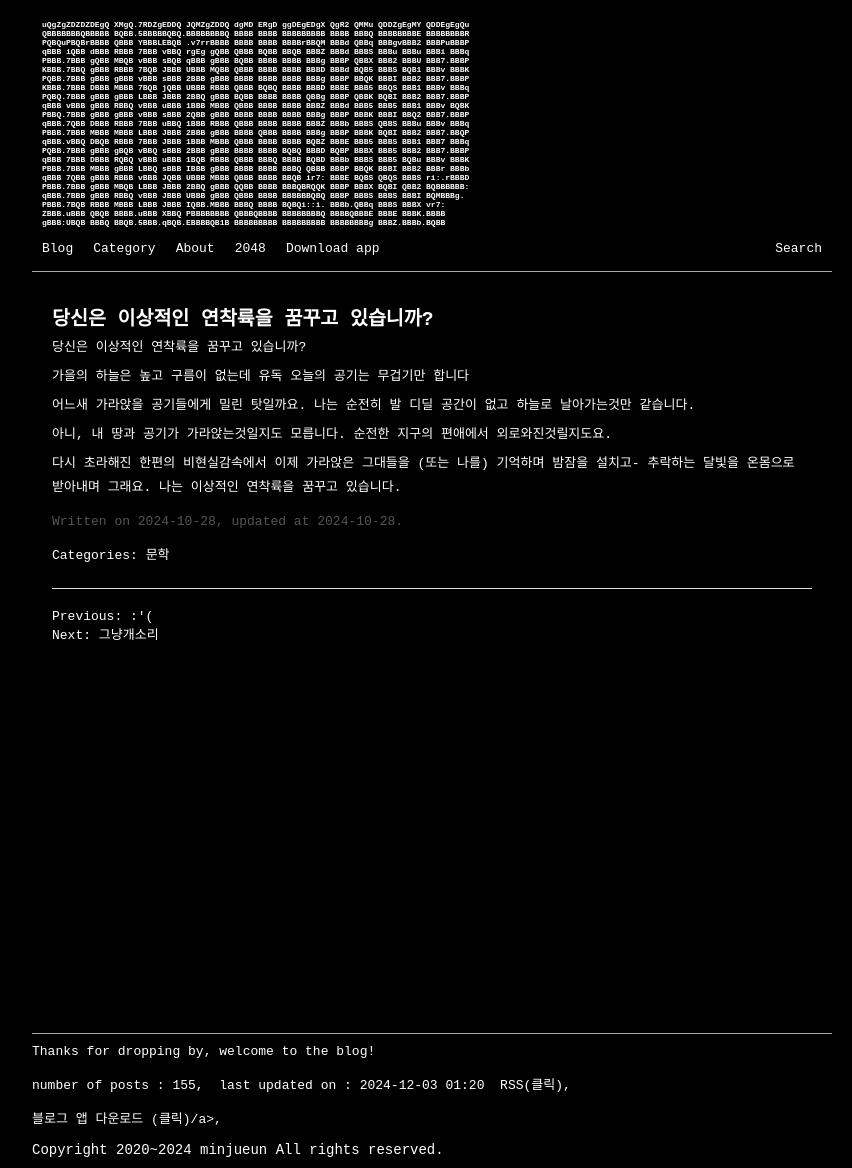
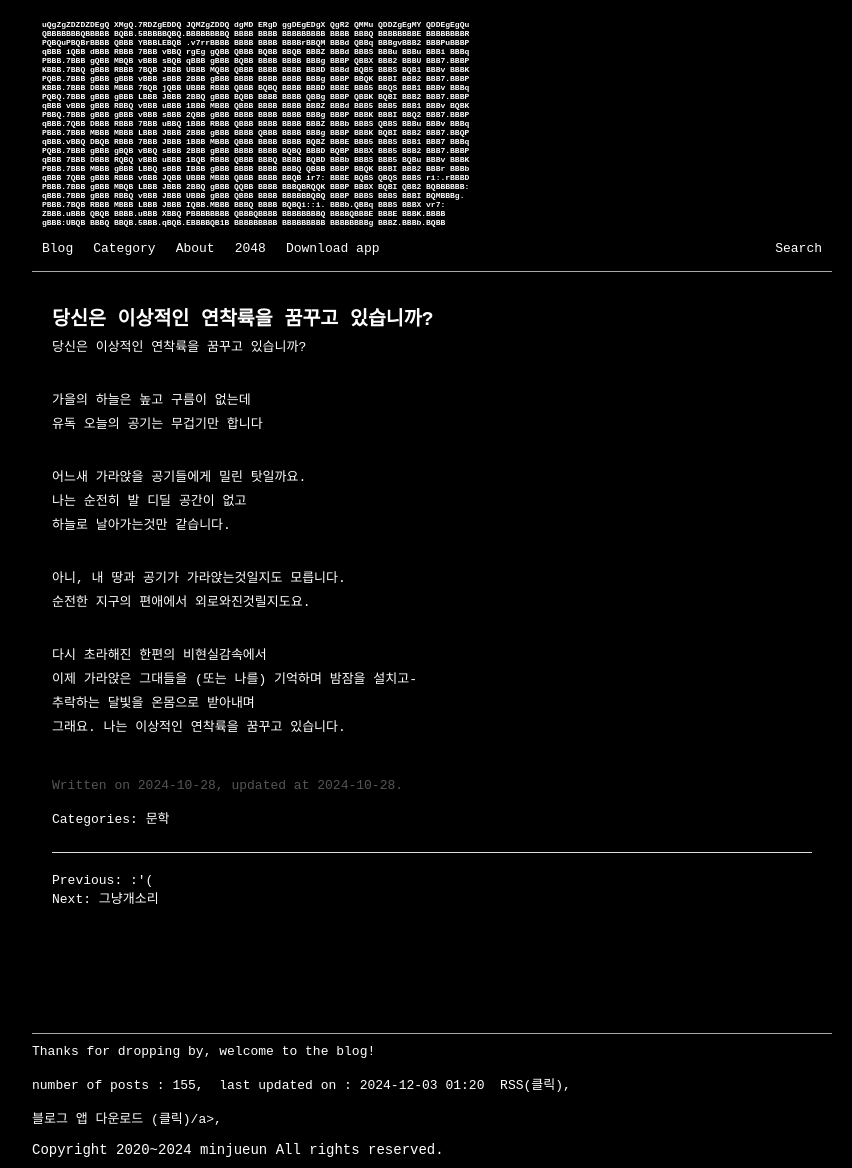
Before and after one commit to whoisrealminjueun/whoisrealminjueun.github.io, a Jekyll site: the page built from _posts/2024-10-28-당신은 이상적인 연착륙을 꿈꾸고 있습니까?.md, in a window 1280 px wide. Shown: the whole page, without its empty margins (208-1060 px from the left). Built offline with Jekyll 4.4.1, drawn with Linux system fonts in a browser that asks for light colours.

```diff
--- a/_posts/2024-10-28-당신은 이상적인 연착륙을 꿈꾸고 있습니까?.md
+++ b/_posts/2024-10-28-당신은 이상적인 연착륙을 꿈꾸고 있습니까?.md
@@ -6,20 +6,19 @@ last_modified_at: 2024-10-28
 categories: ["문학"]
 ---
 
+당신은 이상적인 연착륙을 꿈꾸고 있습니까?<br><br>
 
-당신은 이상적인 연착륙을 꿈꾸고 있습니까?
+가을의 하늘은 높고 구름이 없는데<br>
+유독 오늘의 공기는 무겁기만 합니다<br><br>
 
-가을의 하늘은 높고 구름이 없는데
-유독 오늘의 공기는 무겁기만 합니다
+어느새 가라앉을 공기들에게 밀린 탓일까요.<br>
+나는 순전히 발 디딜 공간이 없고<br>
+하늘로 날아가는것만 같습니다.<br><br>
 
-어느새 가라앉을 공기들에게 밀린 탓일까요.
-나는 순전히 발 디딜 공간이 없고
-하늘로 날아가는것만 같습니다.
+아니, 내 땅과 공기가 가라앉는것일지도 모릅니다.<br>
+순전한 지구의 편애에서 외로와진것릴지도요.<br><br>
 
-아니, 내 땅과 공기가 가라앉는것일지도 모릅니다.
-순전한 지구의 편애에서 외로와진것릴지도요.
-
-다시 초라해진 한편의 비현실감속에서
-이제 가라앉은 그대들을 (또는 나를) 기억하며 밤잠을 설치고-
-추락하는 달빛을 온몸으로 받아내며
-그래요. 나는 이상적인 연착륙을 꿈꾸고 있습니다.
+다시 초라해진 한편의 비현실감속에서<br>
+이제 가라앉은 그대들을 (또는 나를) 기억하며 밤잠을 설치고-<br>
+추락하는 달빛을 온몸으로 받아내며<br>
+그래요. 나는 이상적인 연착륙을 꿈꾸고 있습니다.<br><br>
```
